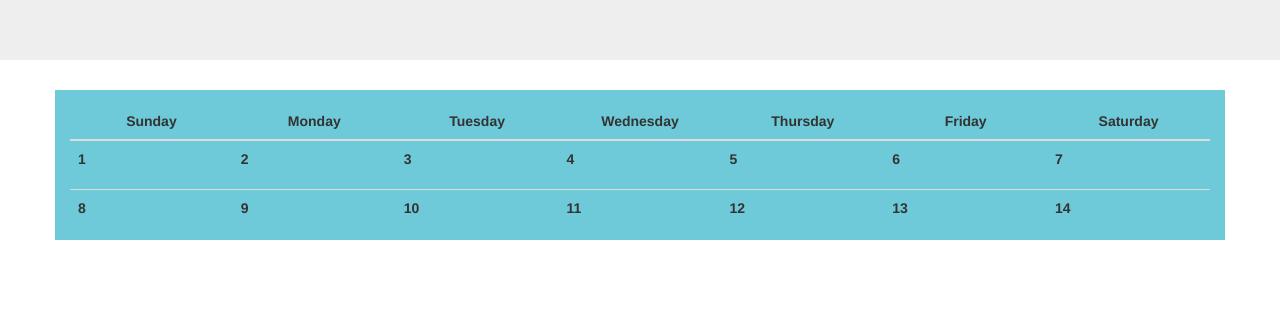
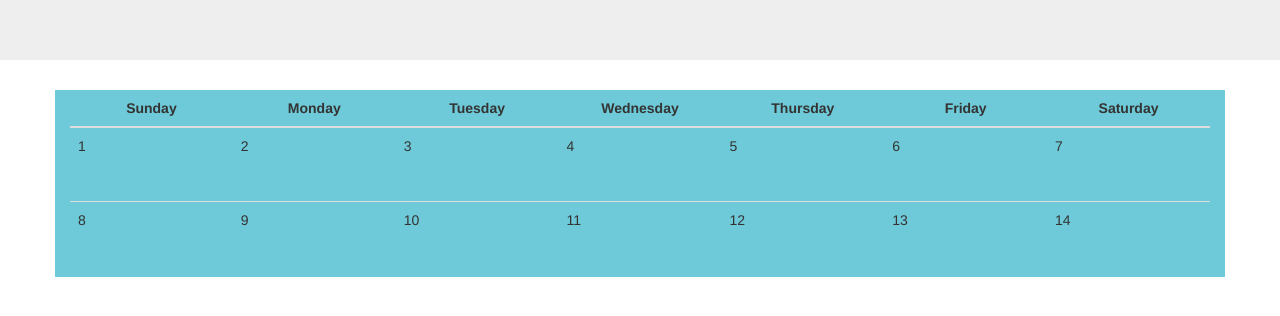
Before and after one commit to anujp41/CalendarApp, a React app: page / in a window 1280 px wide. Shown: the part 180-496 px from the top of the page. Built offline with nearby package versions, Linux system fonts and the light colour scheme.

Commit message:
updated tags in calendar table

```diff
--- a/CalendarFrontEnd/app/Calendar.css
+++ b/CalendarFrontEnd/app/Calendar.css
@@ -10,6 +10,6 @@
   text-align: center;
 }
 
-th {
-  height: 50px;
+td {
+  height: 75px;
 }
--- a/CalendarFrontEnd/app/Calendar.js
+++ b/CalendarFrontEnd/app/Calendar.js
@@ -29,22 +29,22 @@ class CalendarPage extends Component {
           </thead>
           <tbody>
             <tr>
-              <th>1</th>
-              <th>2</th>
-              <th>3</th>
-              <th>4</th>
-              <th>5</th>
-              <th>6</th>
-              <th>7</th>
+              <td>1</td>
+              <td>2</td>
+              <td>3</td>
+              <td>4</td>
+              <td>5</td>
+              <td>6</td>
+              <td>7</td>
             </tr>
             <tr>
-              <th>8</th>
-              <th>9</th>
-              <th>10</th>
-              <th>11</th>
-              <th>12</th>
-              <th>13</th>
-              <th>14</th>
+              <td>8</td>
+              <td>9</td>
+              <td>10</td>
+              <td>11</td>
+              <td>12</td>
+              <td>13</td>
+              <td>14</td>
             </tr>
           </tbody>
         </table>
```
